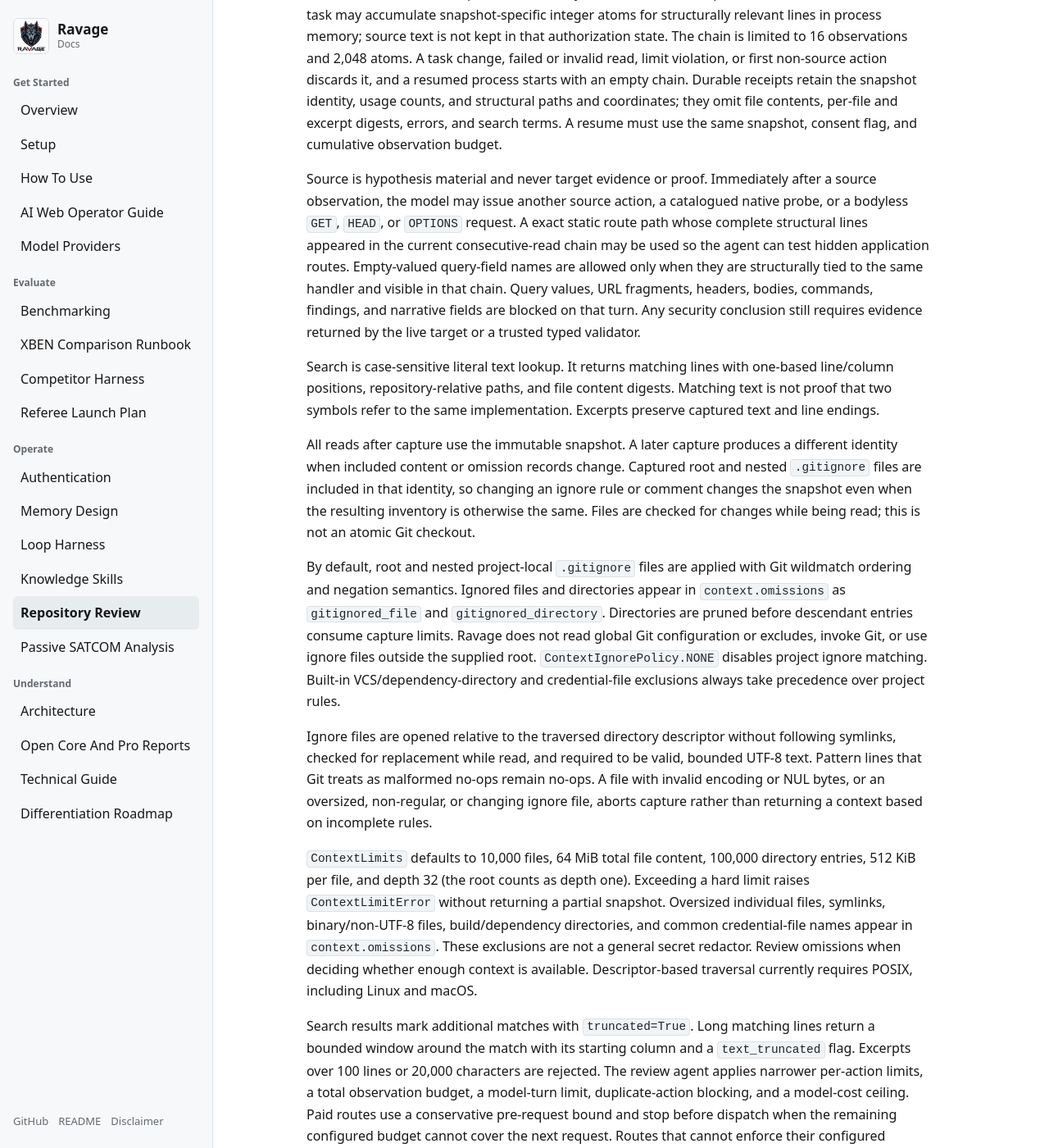
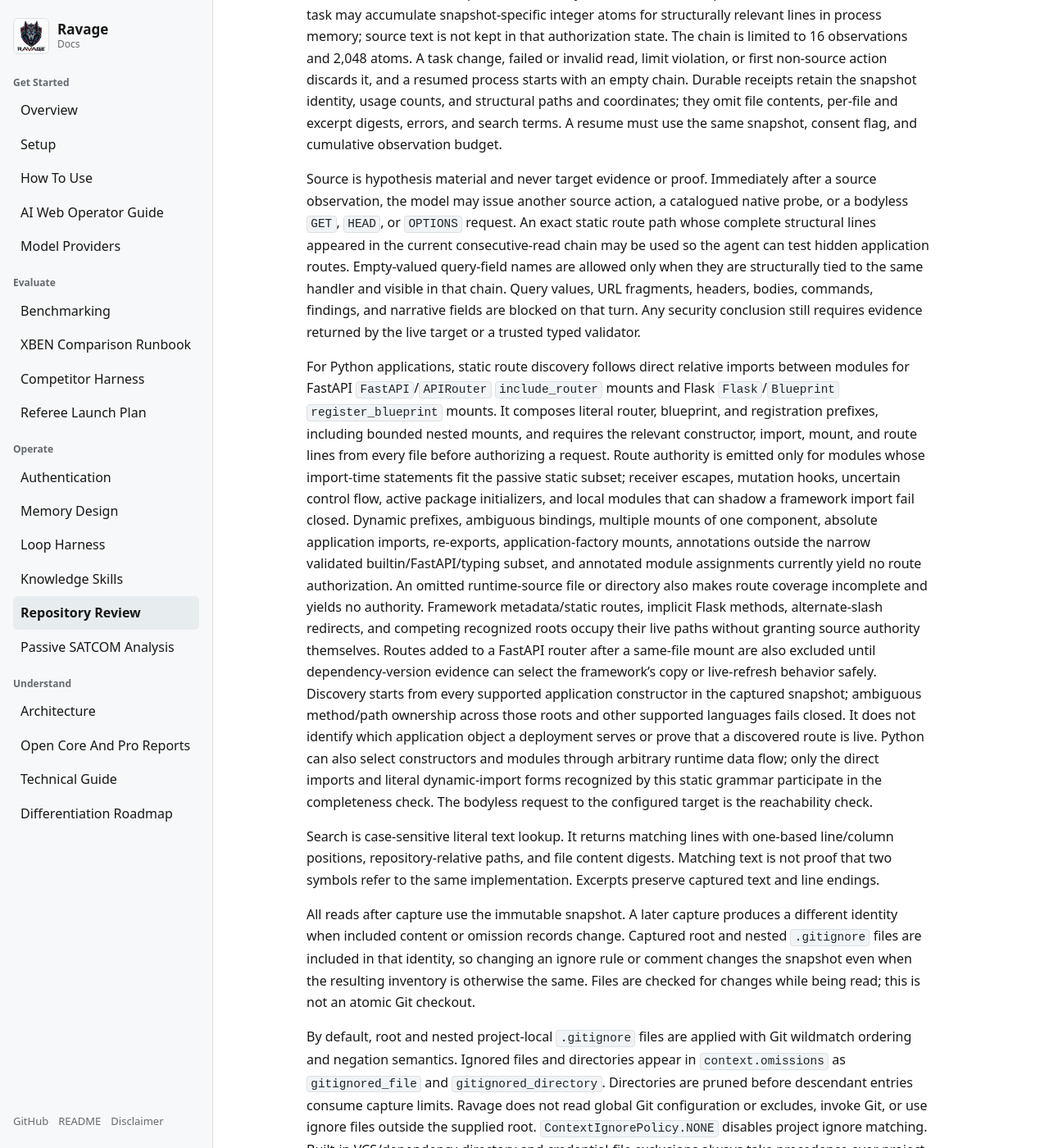
Before and after one commit to duriantaco/ravage, a Jekyll site: the page built from docs/offline-repository-context.md, in a window 1280 px wide and 1400 px high, scrolled down 1760 px. Shown: the whole window at 82% size. Built offline with Jekyll 4.4.1, drawn with Linux system fonts in a browser that asks for light colours; some of the changed text lies outside the part shown.

Commit message:
docs(agent): define mounted route boundaries

````diff
--- a/docs/offline-repository-context.md
+++ b/docs/offline-repository-context.md
@@ -91,7 +91,7 @@ observation budget.
 
 Source is hypothesis material and never target evidence or proof. Immediately
 after a source observation, the model may issue another source action, a
-catalogued native probe, or a bodyless `GET`, `HEAD`, or `OPTIONS` request. A
+catalogued native probe, or a bodyless `GET`, `HEAD`, or `OPTIONS` request. An
 exact static route path whose complete structural lines appeared in the current
 consecutive-read chain may be used so the agent can test hidden application
 routes. Empty-valued query-field names are allowed only when they are structurally
@@ -100,6 +100,34 @@ headers, bodies,
 commands, findings, and narrative fields are blocked on that turn. Any security
 conclusion still requires evidence returned by the live target or a trusted typed
 validator.
+
+For Python applications, static route discovery follows direct relative imports
+between modules for FastAPI `FastAPI`/`APIRouter` `include_router` mounts and
+Flask `Flask`/`Blueprint` `register_blueprint` mounts. It composes literal router,
+blueprint, and registration prefixes, including bounded nested mounts, and
+requires the relevant constructor, import, mount, and route lines from every file
+before authorizing a request. Route authority is emitted only for modules whose
+import-time statements fit the passive static subset; receiver escapes,
+mutation hooks, uncertain control flow, active package initializers, and local
+modules that can shadow a framework import fail closed. Dynamic prefixes,
+ambiguous bindings, multiple mounts of one component, absolute application
+imports, re-exports, application-factory mounts, annotations outside the narrow
+validated builtin/FastAPI/typing subset, and annotated module assignments
+currently yield no route authorization. An omitted runtime-source file or
+directory also makes route coverage incomplete and yields no authority.
+Framework metadata/static routes, implicit Flask methods, alternate-slash
+redirects, and competing recognized roots occupy their live paths without
+granting source authority themselves. Routes added to a FastAPI router after a
+same-file mount are also excluded until dependency-version evidence can select
+the framework's copy or live-refresh behavior safely. Discovery starts from
+every supported application constructor in the captured snapshot; ambiguous
+method/path ownership across those roots and other supported languages fails
+closed. It does not identify which application object a deployment serves or
+prove that a discovered route is live. Python can also select constructors and
+modules through arbitrary runtime data flow; only the direct imports and literal
+dynamic-import forms recognized by this static grammar participate in the
+completeness check. The bodyless request to the configured target is the
+reachability check.
 
 Search is case-sensitive literal text lookup. It returns matching lines with
 one-based line/column positions, repository-relative paths, and file content
@@ -156,7 +184,10 @@ Run the offline suite:
 ```bash
 .venv/bin/python -m pytest \
   packages/ravage/tests/test_repository_context.py \
-  packages/ravage/tests/test_repository_review.py -q
+  packages/ravage/tests/test_repository_review.py \
+  packages/ravage/tests/test_source_navigation.py \
+  packages/ravage/tests/test_source_navigation_python_mounts.py \
+  packages/ravage/tests/test_ai_agent_source_context.py -q
 ```
 
 The fixed fixture contains eight harmless Python, TypeScript/TSX, JSON, YAML,
````
